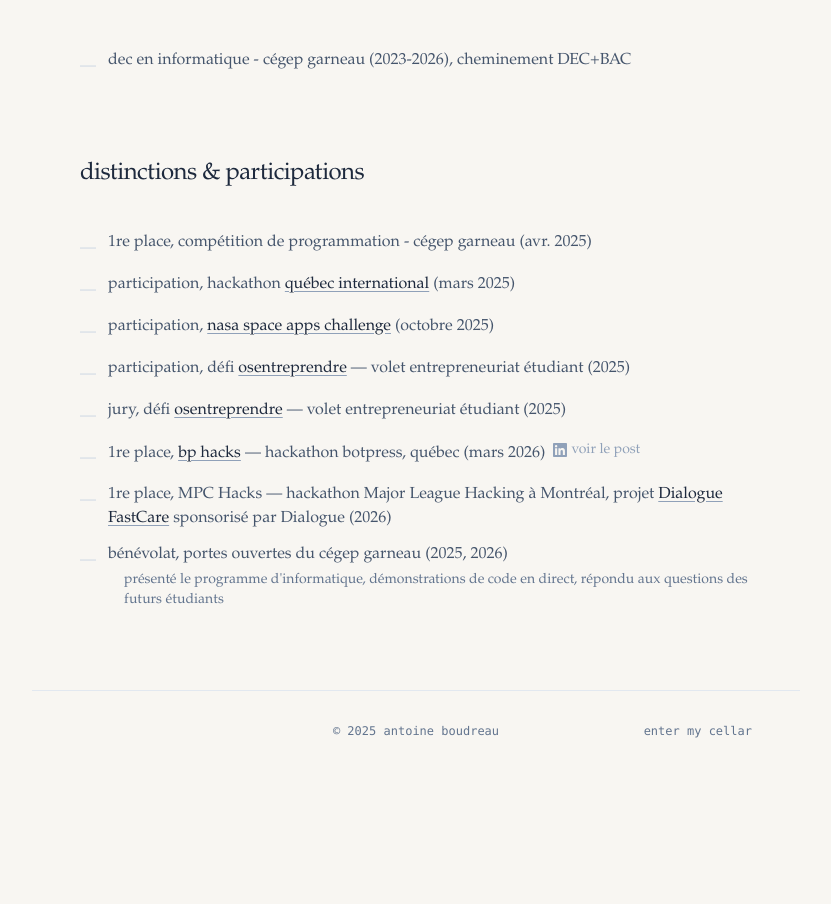
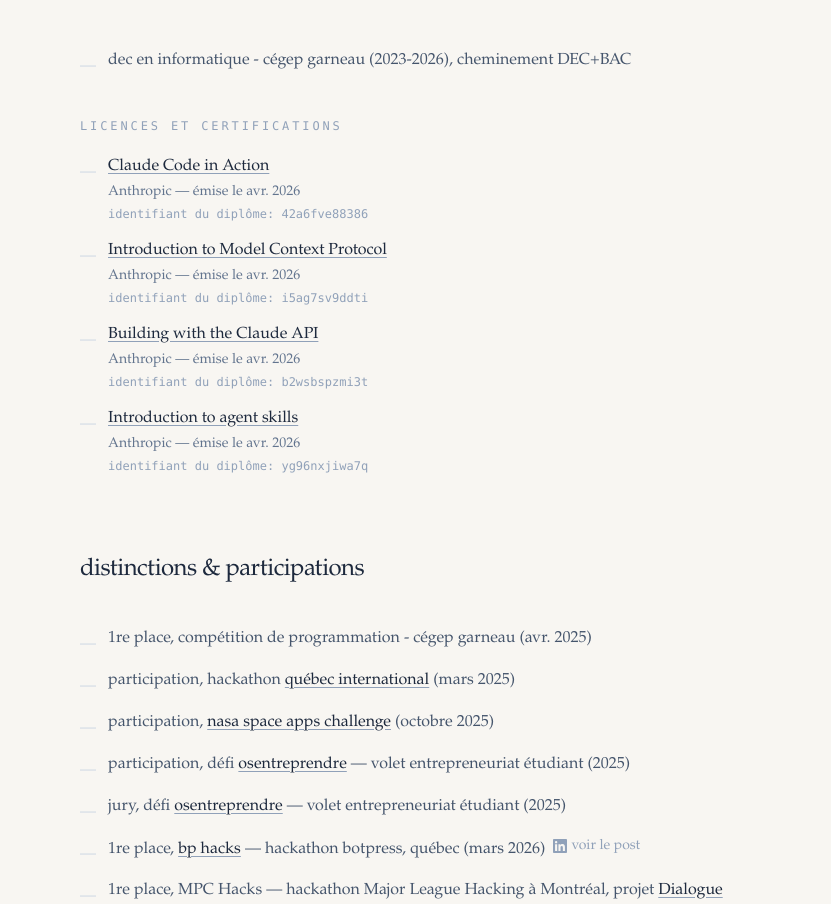
Before and after one commit to dev-t0ny/portfolio, a Vue app: page / in a window 1280 px wide. Shown: the part 2764-3668 px from the top of the page, without its empty margins (224-1055 px from the left). Before the commit the page ends 3535 px from the top, so only its background shows below. Built offline with nearby package versions, Linux system fonts and the light colour scheme.

Commit message:
Add Anthropic certifications

```diff
--- a/src/locales/en.json
+++ b/src/locales/en.json
@@ -18,6 +18,8 @@
     "distinctions": "honors & involvements"
   },
   "projects_intro": "from the first studio website to self-hosted autonomous agents: a timeline of what I've shipped, what reached prod, and how my scope evolved.",
+  "certifications_title": "licenses and certifications",
+  "credential_id": "credential id",
   "project_sort": {
     "chronology": "chrono",
     "difficulty": "difficulty",
@@ -220,6 +222,36 @@
   "education": [
     "dec in computer science - cégep garneau (2023-2026), DEC+BAC pathway"
   ],
+  "certifications": [
+    {
+      "title": "Claude Code in Action",
+      "issuer": "Anthropic",
+      "issued": "issued Apr 2026",
+      "credentialId": "42a6fve88386",
+      "url": "https://verify.skilljar.com/c/42a6fve88386"
+    },
+    {
+      "title": "Introduction to Model Context Protocol",
+      "issuer": "Anthropic",
+      "issued": "issued Apr 2026",
+      "credentialId": "i5ag7sv9ddti",
+      "url": "https://verify.skilljar.com/c/i5ag7sv9ddti"
+    },
+    {
+      "title": "Building with the Claude API",
+      "issuer": "Anthropic",
+      "issued": "issued Apr 2026",
+      "credentialId": "b2wsbspzmi3t",
+      "url": "https://verify.skilljar.com/c/b2wsbspzmi3t"
+    },
+    {
+      "title": "Introduction to agent skills",
+      "issuer": "Anthropic",
+      "issued": "issued Apr 2026",
+      "credentialId": "yg96nxjiwa7q",
+      "url": "https://verify.skilljar.com/c/yg96nxjiwa7q"
+    }
+  ],
   "distinctions": [
     "1st place, programming competition - cégep garneau (apr 2025)",
     {
--- a/src/locales/fr.json
+++ b/src/locales/fr.json
@@ -18,6 +18,8 @@
     "distinctions": "distinctions & participations"
   },
   "projects_intro": "du premier site vitrine aux agents autonomes self-hosted: une timeline de ce que j'ai ship, en prod ou en prototype, et de comment mon scope a monté.",
+  "certifications_title": "licences et certifications",
+  "credential_id": "identifiant du diplôme",
   "project_sort": {
     "chronology": "chrono",
     "difficulty": "difficulté",
@@ -220,6 +222,36 @@
   "education": [
     "dec en informatique - cégep garneau (2023-2026), cheminement DEC+BAC"
   ],
+  "certifications": [
+    {
+      "title": "Claude Code in Action",
+      "issuer": "Anthropic",
+      "issued": "émise le avr. 2026",
+      "credentialId": "42a6fve88386",
+      "url": "https://verify.skilljar.com/c/42a6fve88386"
+    },
+    {
+      "title": "Introduction to Model Context Protocol",
+      "issuer": "Anthropic",
+      "issued": "émise le avr. 2026",
+      "credentialId": "i5ag7sv9ddti",
+      "url": "https://verify.skilljar.com/c/i5ag7sv9ddti"
+    },
+    {
+      "title": "Building with the Claude API",
+      "issuer": "Anthropic",
+      "issued": "émise le avr. 2026",
+      "credentialId": "b2wsbspzmi3t",
+      "url": "https://verify.skilljar.com/c/b2wsbspzmi3t"
+    },
+    {
+      "title": "Introduction to agent skills",
+      "issuer": "Anthropic",
+      "issued": "émise le avr. 2026",
+      "credentialId": "yg96nxjiwa7q",
+      "url": "https://verify.skilljar.com/c/yg96nxjiwa7q"
+    }
+  ],
   "distinctions": [
     "1re place, compétition de programmation - cégep garneau (avr. 2025)",
     {
--- a/src/views/Home.vue
+++ b/src/views/Home.vue
@@ -26,6 +26,7 @@
 const experiences = computed(() => tm("experiences") as any[]);
 const projects = computed(() => tm("projects") as Project[]);
 const education = computed(() => tm("education") as string[]);
+const certifications = computed(() => tm("certifications") as any[]);
 const distinctions = computed(() => tm("distinctions") as any[]);
 
 const openExp = ref<number>(0);
@@ -500,6 +501,37 @@
                     <span>{{ edu }}</span>
                 </li>
             </ul>
+
+            <div class="mt-10">
+                <h3 class="font-mono text-xs uppercase tracking-[0.24em] text-slate-400 dark:text-slate-500 mb-5">
+                    {{ t("certifications_title") }}
+                </h3>
+                <ul class="space-y-4 text-slate-600 dark:text-slate-300">
+                    <li
+                        v-for="certification in certifications"
+                        :key="certification.credentialId"
+                        class="flex items-start gap-3"
+                    >
+                        <span class="text-slate-300 dark:text-slate-600 mt-1.5">—</span>
+                        <div>
+                            <a
+                                :href="certification.url"
+                                target="_blank"
+                                rel="noopener noreferrer"
+                                class="text-slate-800 dark:text-slate-200 underline underline-offset-3 decoration-slate-400 dark:decoration-slate-500 hover:decoration-slate-600 dark:hover:decoration-slate-300 transition-colors duration-200"
+                            >
+                                {{ certification.title }}
+                            </a>
+                            <p class="text-sm text-slate-500 dark:text-slate-400 mt-1">
+                                {{ certification.issuer }} — {{ certification.issued }}
+                            </p>
+                            <p class="text-xs font-mono text-slate-400 dark:text-slate-500 mt-1">
+                                {{ t("credential_id") }}: {{ certification.credentialId }}
+                            </p>
+                        </div>
+                    </li>
+                </ul>
+            </div>
         </section>
 
         <section id="distinctions" class="scroll-mt-24">
```
